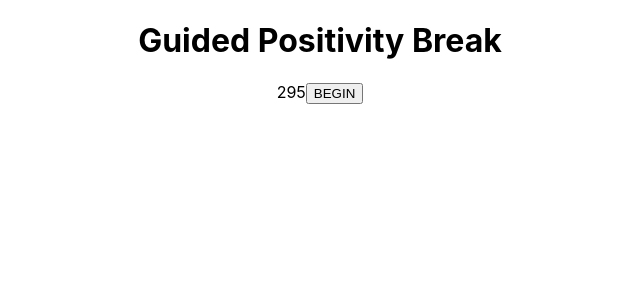
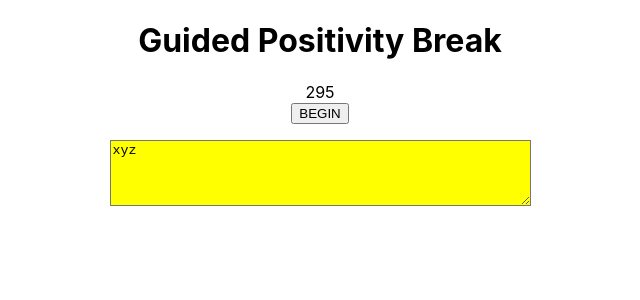
Before and after one commit to prw250/sideprojectapplab, a React (Create React App) app: page / in a window 1280 px wide. Shown: the top 300 px of the page, without its empty margins (320-960 px from the left). Built offline with nearby package versions, Linux system fonts and the light colour scheme.

Commit message:
timer and text box

```diff
--- a/src/App.css
+++ b/src/App.css
@@ -20,3 +20,7 @@
 .App-link {
   color: #09d3ac;
 }
+
+textarea {
+  background: yellow;
+}
--- a/src/App.js
+++ b/src/App.js
@@ -14,18 +14,10 @@ function App() {
       setQuote(Math.floor(Math.random() * 17))
     )
   }
- useEffect(
-function startTimer(duration, display) {
-    var timer = duration;
-    setInterval(function () {
-      console.log(remainingtime)
-      setRemainingtime(remainingtime-1)
-
-    }, 1000);
-
-    console.log(display);
-}
- )
+  useEffect(() => {
+    const id = setInterval(() => setRemainingtime(n => n - 1), 1000);
+    return () => clearInterval(id);
+  }, []);
 
   function handleclick() {
     let  fiveMinutes = 60 * 5,
@@ -39,12 +31,13 @@ function startTimer(duration, display) {
     <div className="App" >
         <h1>Guided Positivity Break</h1>
         <span id="time">{remainingtime}</span>
-        <button onClick={handleclick}>BEGIN</button>
+        <div><button onClick={handleclick}>BEGIN</button></div>
         <p>
           {promptItems[quote]}
         </p>
+        <textarea rows="4" cols="50">xyz</textarea>
+    </div>
 
-    </div>
   );
 }
 
```
